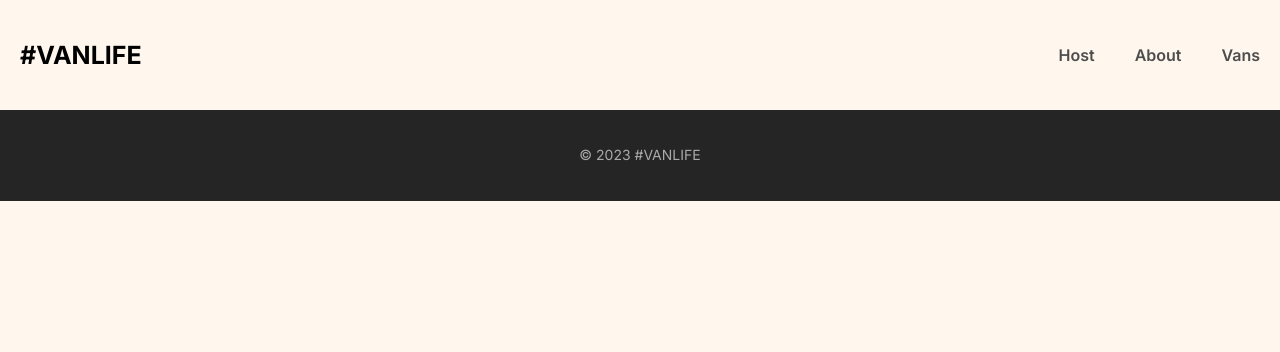
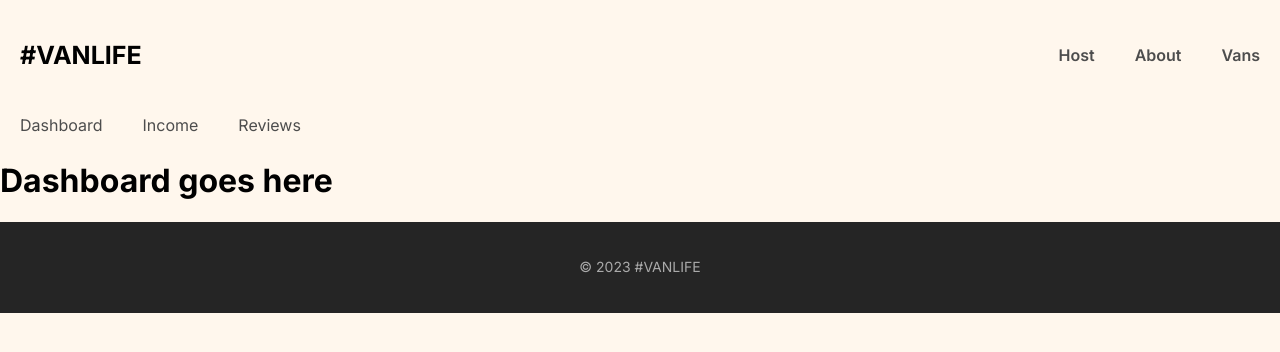
Before and after one commit to VanqCoding/vanLife, a React (Vite) app: page /host in a window 1280 px wide. Shown: the top 352 px of the page. Built offline with nearby package versions, Linux system fonts and the light colour scheme; what miragejs would draw is missing.

Commit message:
fix routes (Dashboard view)

```diff
--- a/src/App.css
+++ b/src/App.css
@@ -93,3 +93,20 @@
   font-weight: 600;
   line-height: 22.923px;
 }
+
+.host-nav {
+  display: flex;
+}
+
+.host-nav a {
+  text-decoration: none;
+  color: #4D4D4D;
+  font-weight: 500;
+  padding: 5px 20px;
+}
+
+.host-nav a:hover {
+  color: #161616;
+  text-decoration: underline;
+  font-weight: 600;
+}
--- a/src/App.jsx
+++ b/src/App.jsx
@@ -4,38 +4,34 @@
 import Home from './components/Home/Home';
 import About from './components/About/About';
 import Vans from './components/Vans/Vans';
-import Footer from './components/Footer/Footer';
 import VanDetail from './components/Vans/VanDetail';
 import Layout from './components/Layout';
 import Host from './components/Host/Host';
 import Income from './components/Host/Income';
 import Reviews from './components/Host/Reviews';
+import HostLayout from './components/HostLayout';
+
 import "./server"
 
 function App() {
   return (
     <BrowserRouter>
-
       <Routes>
         <Route element={<Layout />}>
           <Route path="/" element={<Home />} />
-          <Route path="/host" element={<Host />} />
-          <Route path="/about" element={<About />} />
-          <Route path="/vans" element={<Vans />} />
-          <Route path="/vans/:id" element={<VanDetail />} />
+          <Route path="about" element={<About />} />
+          <Route path="vans" element={<Vans />} />
+          <Route path="vans/:id" element={<VanDetail />} />
 
-          <Route path="/host" element={<Host />} >
-            <Route path="/host/income" element={<Income />} />
-            <Route path="/host/reviews" element={<Reviews />} />
+          <Route path="host" element={<HostLayout />}>
+            <Route index element={<Host />} />
+            <Route path="income" element={<Income />} />
+            <Route path="reviews" element={<Reviews />} />
           </Route>
-
         </Route>
       </Routes>
-
-      <Footer />
-
     </BrowserRouter>
-  );
+  )
 }
 
 export default App
--- a/src/components/Host/Host.jsx
+++ b/src/components/Host/Host.jsx
@@ -1,12 +1,8 @@
 import React from 'react'
-import { Outlet } from 'react-router-dom'
-import './Host.css'
 
 const Host = () => {
     return (
-        <>
-            <Outlet />
-        </>
+        <h1>Dashboard goes here</h1>
     )
 }
 
--- a/src/components/Host/Income.jsx
+++ b/src/components/Host/Income.jsx
@@ -1,9 +1,9 @@
 import React from 'react'
 
 const Income = () => {
-  return (
-    <div>Income</div>
-  )
+    return (
+        <div>Income</div>
+    )
 }
 
 export default Income
--- a/src/components/Host/Reviews.jsx
+++ b/src/components/Host/Reviews.jsx
@@ -1,9 +1,9 @@
 import React from 'react'
 
 const Reviews = () => {
-  return (
-    <div>Reviews</div>
-  )
+    return (
+        <div>Reviews</div>
+    )
 }
 
 export default Reviews
--- /dev/null
+++ b/src/components/HostLayout.jsx
@@ -0,0 +1,17 @@
+import React from "react"
+import { Link, Outlet } from "react-router-dom"
+
+const HostLayout = () => {
+    return (
+        <>
+            <nav className="host-nav">
+                <Link to="/host">Dashboard</Link>
+                <Link to="/host/income">Income</Link>
+                <Link to="/host/reviews">Reviews</Link>
+            </nav>
+            <Outlet />
+        </>
+    )
+}
+
+export default HostLayout
--- a/src/components/Layout.jsx
+++ b/src/components/Layout.jsx
@@ -1,12 +1,14 @@
 import React from 'react'
 import { Outlet } from 'react-router-dom'
 import Header from './Header'
+import Footer from './Footer/Footer'
 
 const Layout = () => {
     return (
         <>
             <Header />
             <Outlet />
+            <Footer />
         </>
     )
 }
```
